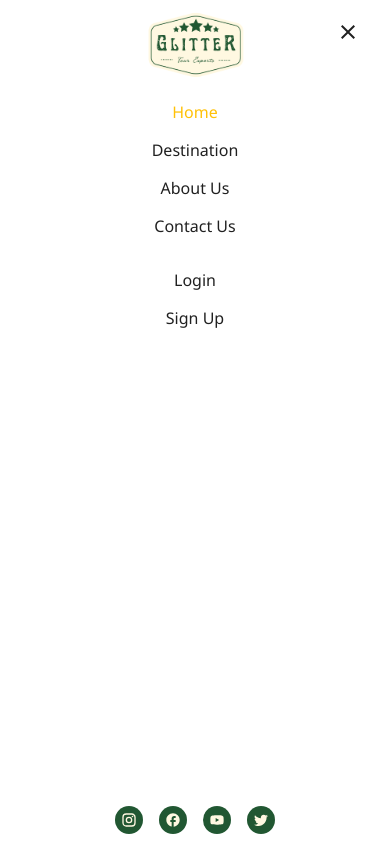
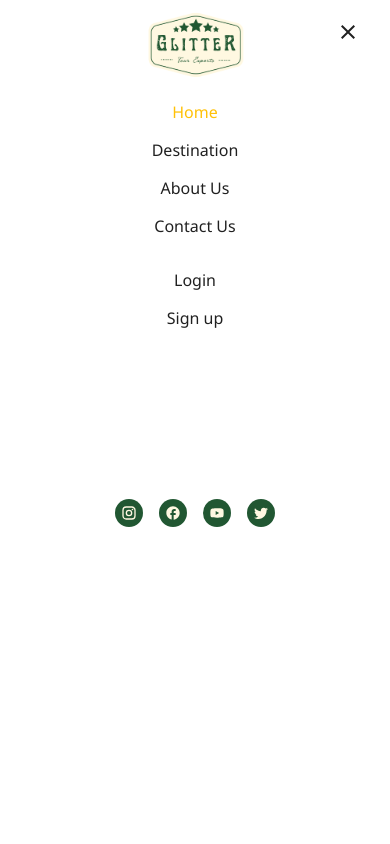
Before and after one commit to CKsabari2001/glitter-website, a React (Vite) app: page / in a window 390 px wide. Both pictures are taken after a click on the button "menu". Shown: the top 844 px of the page. Built offline with nearby package versions, Linux system fonts and the light colour scheme.

Commit message:
added login form to mobile nav

```diff
--- a/src/components/header/MobileHeaderMenu.tsx
+++ b/src/components/header/MobileHeaderMenu.tsx
@@ -1,3 +1,5 @@
+import React from "react";
+
 // MUI
 import Box from "@mui/material/Box";
 import Drawer from "@mui/material/Drawer";
@@ -14,6 +16,9 @@
 // React Router
 import { NavLink } from "react-router-dom";
 
+// Components
+import LoginForm from "./LoginForm";
+import SignupForm from "./SignupForm";
 interface Props {
   open: boolean;
   toggleDrawer: (value: boolean) => void;
@@ -22,11 +27,26 @@
 export default function MobileHeaderMenu(drawerProps: Props) {
   const { open, toggleDrawer } = drawerProps;
 
+  const [openLogin, setOpenLogin] = React.useState(false);
+  const [opensignup, setOpensignup] = React.useState(false);
+
+  function loginHandler() {
+    setOpenLogin((val) => !val);
+  }
+  function signupHandler() {
+    setOpensignup((val) => !val);
+  }
+
   const menuListArr = [
     { listName: "Home", link: "/" },
     { listName: "Destination", link: "/destinations" },
     { listName: "About Us", link: "/about-us" },
     { listName: "Contact Us", link: "/contact-us" },
+  ];
+
+  const testarr = [
+    { listName: "Login", function: loginHandler },
+    { listName: "Sign up", function: signupHandler },
   ];
 
   const DrawerList = (
@@ -51,10 +71,10 @@
           ))}
         </List>
         <List>
-          {["Login", "Sign Up"].map((text) => (
-            <ListItem key={text} disablePadding>
+          {testarr.map((obj, i) => (
+            <ListItem key={i} disablePadding>
               <ListItemButton sx={{ "&:hover": { bgcolor: "#ffffff" } }}>
-                <a href="#">{text}</a>
+                <a onClick={() => obj.function()}>{obj.listName}</a>
               </ListItemButton>
             </ListItem>
           ))}
@@ -86,6 +106,9 @@
           </Stack>
         </Box>
       </div>
+
+      <LoginForm openLogin={openLogin} loginHandler={loginHandler} />
+      <SignupForm opensignup={opensignup} signupHandler={signupHandler} />
     </Box>
   );
 
```
